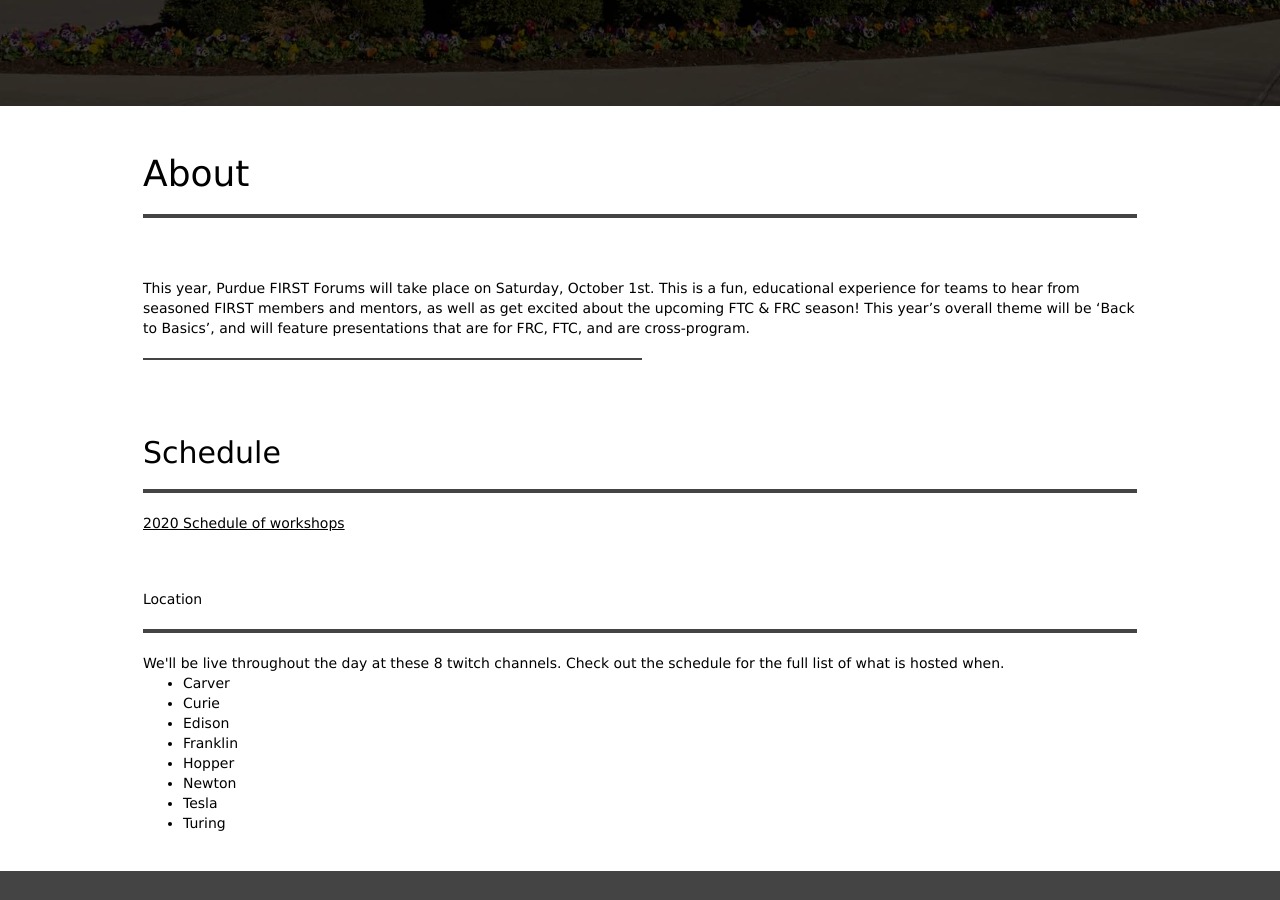
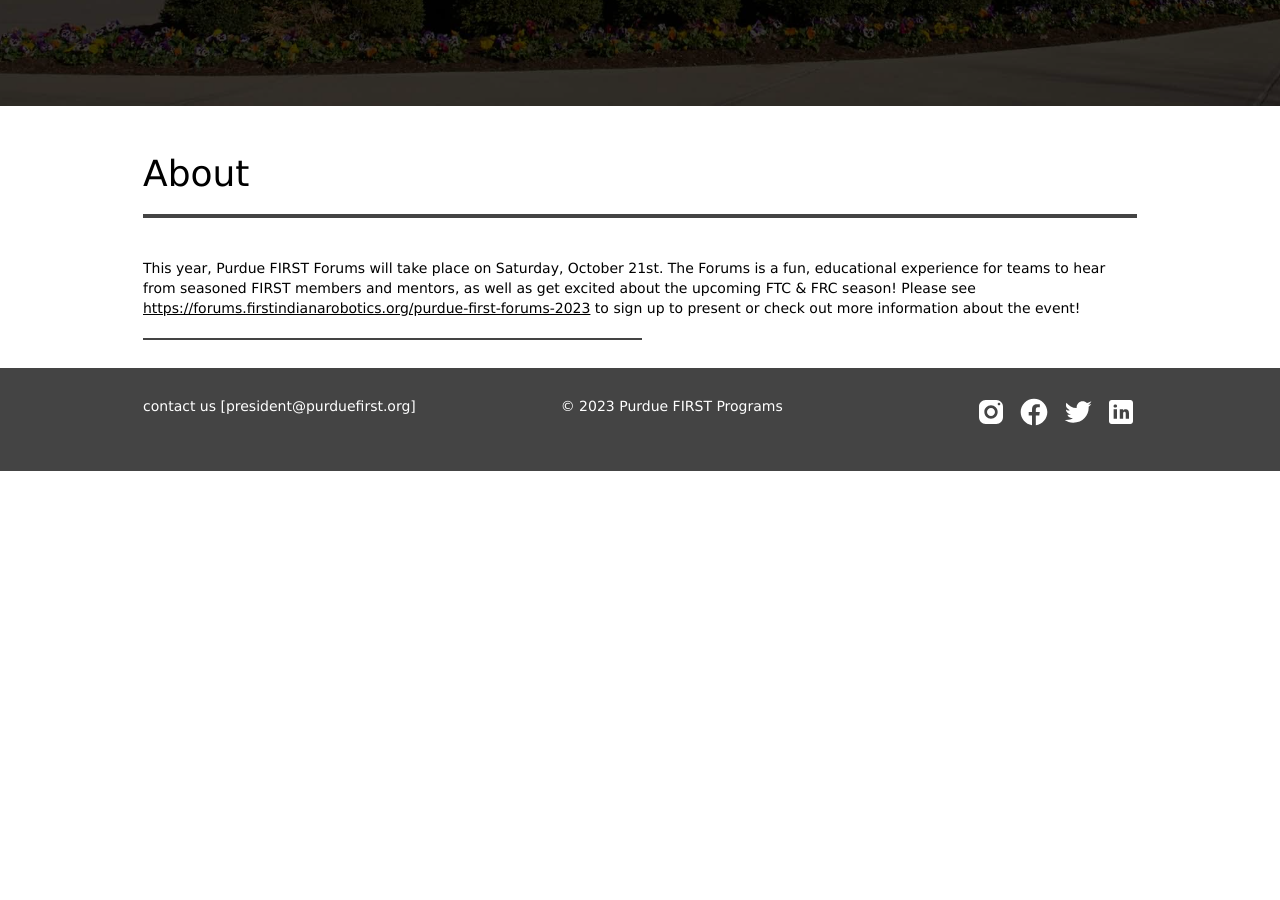
Before and after one commit to purduefirst/purduefirst.github.io, a Jekyll site: the page built from purdue-forums.html, in a window 1280 px wide and 900 px high, scrolled down 794 px. Built offline with Jekyll 4.4.1, drawn with Linux system fonts in a browser that asks for light colours; after the commit the page ends 1265 px from its top, so only the background shows below that.

Commit message:
update forums info for 2023

```diff
--- a/purdue-forums.html
+++ b/purdue-forums.html
@@ -2,7 +2,7 @@
 layout: event-image
 image: arch.jpg
 title: "Purdue First Forums"
-event-date: "Fall"
+event-date: "October 21st"
 event-year: "2023"
 dark: true
 ---
@@ -11,41 +11,12 @@
         <h1>About</h1>
         <hr />
         <br />
-        <br />
-        This year, Purdue FIRST Forums will take place on Saturday, October 1st.
-	This is a fun, educational experience for teams to hear from seasoned FIRST members and mentors, as well as get excited about the upcoming FTC & FRC season! This year’s overall theme will be ‘Back to Basics’, and will feature presentations that are for FRC, FTC, and are cross-program.
-
+        This year, Purdue FIRST Forums will take place on Saturday, October 21st.
+	      The Forums is a fun, educational experience for teams to hear from seasoned FIRST members and mentors, as well as get excited about the upcoming FTC & FRC season!
+        Please see <a href="https://forums.firstindianarobotics.org/purdue-first-forums-2023">https://forums.firstindianarobotics.org/purdue-first-forums-2023</a> to sign up to present or check out more information about the event!
     <br />
     <br />
     <hr class="medium-hr thin" />
-    </div>
-</section>
-
-<section id="schedule" class="primary-section">
-    <div class="container">
-      <h2>Schedule</h2>
-	     <hr />
-        <a href="https://forums.firstindianarobotics.org/purdue-first-forums-2020/sessions/grid">2020 Schedule of workshops</a>
-      	<br />
-    </div>
-</section>
-
-<section id="location" class="primary-section">
-    <div class ="container"
-      <h2>Location</h2>
-        <hr />
-        We'll be live throughout the day at these 8 twitch channels. Check out the schedule for the full list of what is hosted when.
-        <br />
-        <ul>
-          <li><a href="http://twitch.tv/PurdueVirtualForumsCarver">Carver</a></li>
-          <li><a href="http://twitch.tv/PurdueVirtualForumsCurie">Curie</a></li>
-          <li><a href="http://twitch.tv/PurdueVirtualForumsEdison">Edison</a></li>
-          <li><a href="http://twitch.tv/PurdueVirtualForumsFrank">Franklin</a></li>
-          <li><a href="http://twitch.tv/PurdueVirtualForumsHopper">Hopper</a></li>
-          <li><a href="http://twitch.tv/PurdueVirtualForumsNewton">Newton</a></li>
-          <li><a href="http://twitch.tv/PurdueVirtualForumsTesla">Tesla</a></li>
-          <li><a href="http://twitch.tv/PurdueVirtualForumsTuring">Turing</a></li>
-        </ul>
     </div>
 </section>
 
```
